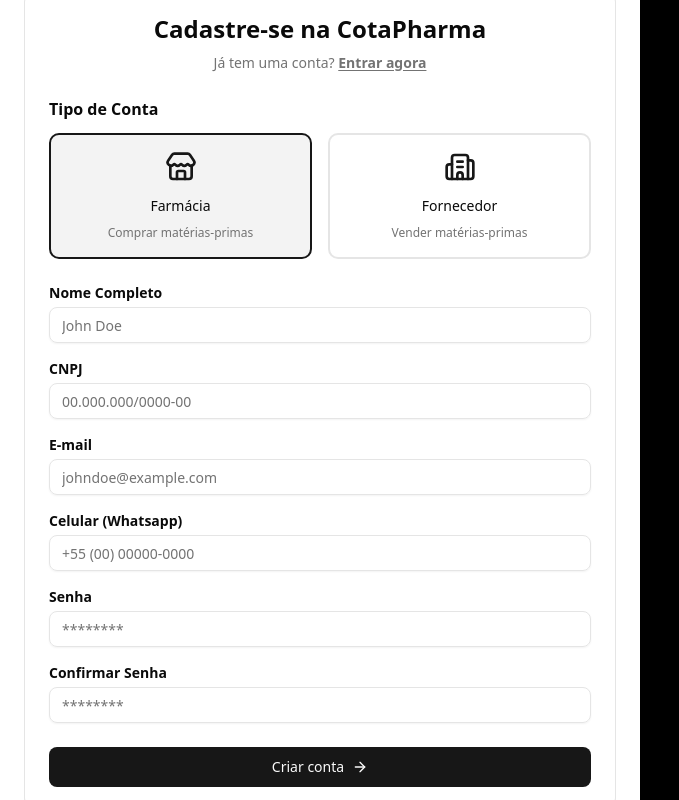
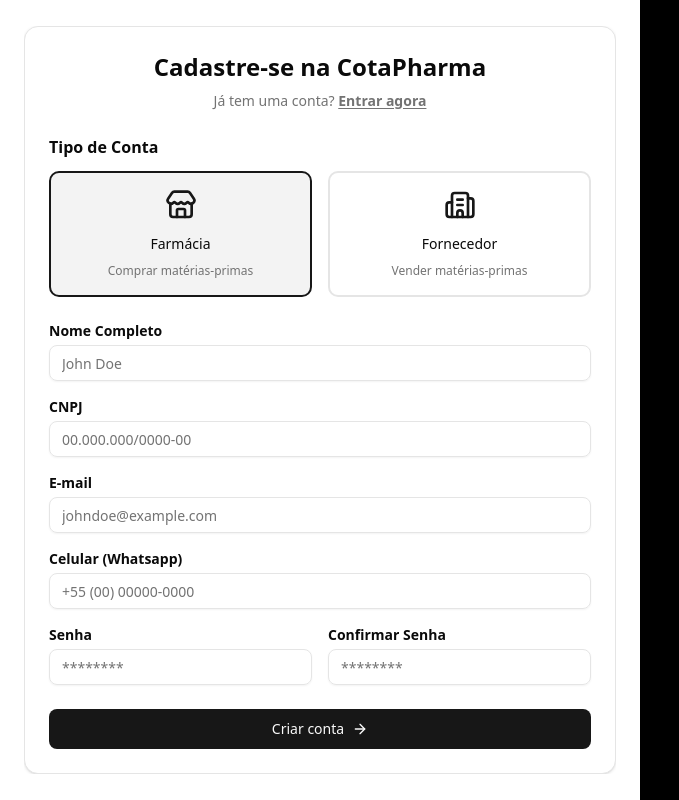
Before and after one commit to brunogallotte/cota-pharma, a Next.js app: page /auth/register in a window 1280 px wide. Shown: the whole page, without its empty margins (0-679 px from the left). Built offline with nearby package versions, Linux system fonts and the light colour scheme; no server answers.

Commit message:
feat: change password inputs

```diff
--- a/app/(public)/(auth)/auth/register/_pageResources/components/RegisterForm/RegisterForm.tsx
+++ b/app/(public)/(auth)/auth/register/_pageResources/components/RegisterForm/RegisterForm.tsx
@@ -133,6 +133,7 @@
               )}
             />
 
+            <div className="grid lg:grid-cols-2 gap-4">
               <Controller
                 control={formStates.control}
                 name="password"
@@ -160,6 +161,7 @@
                   />
                 )}
               />
+            </div>
           </div>
 
           <div className="mt-6 w-full">
```
Lines whose indentation alone changed are shown as unchanged.
